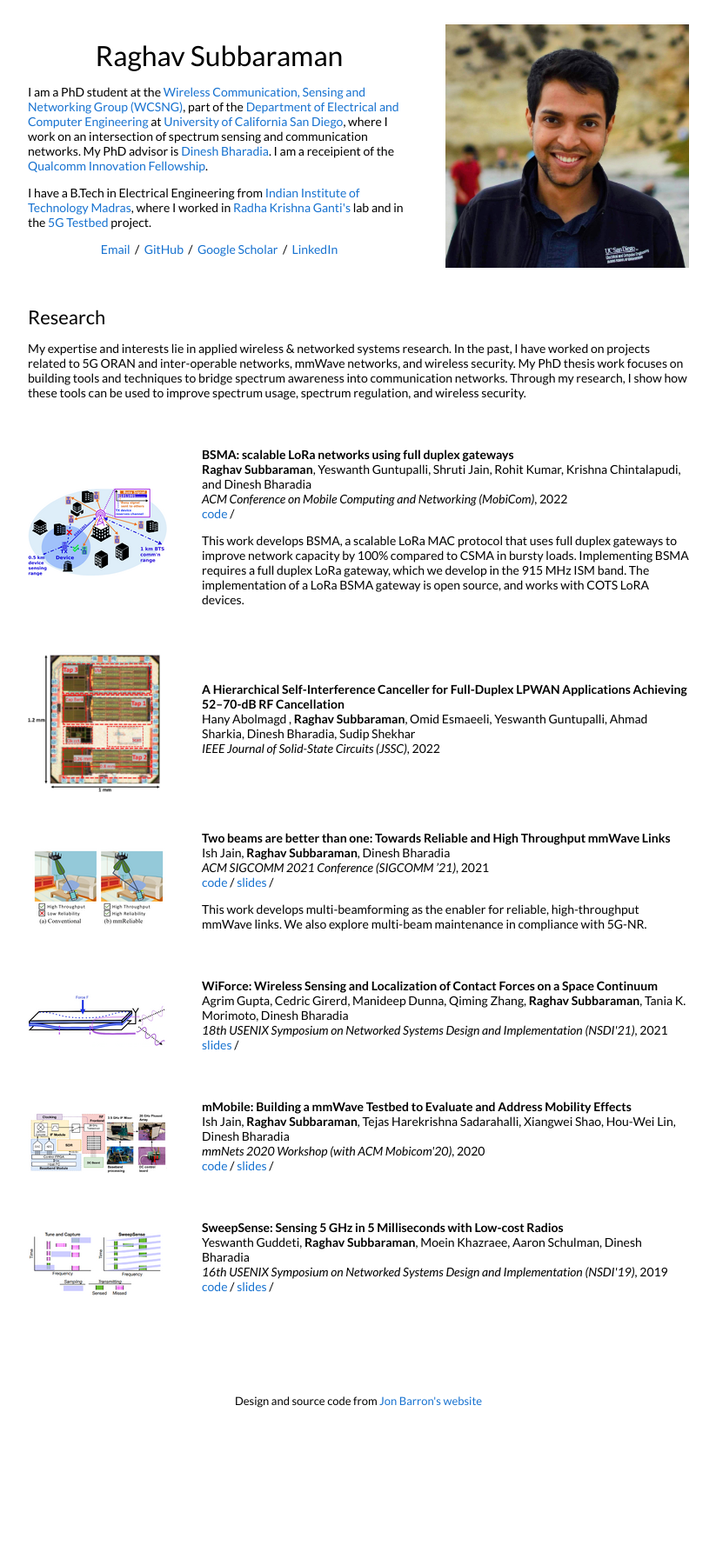
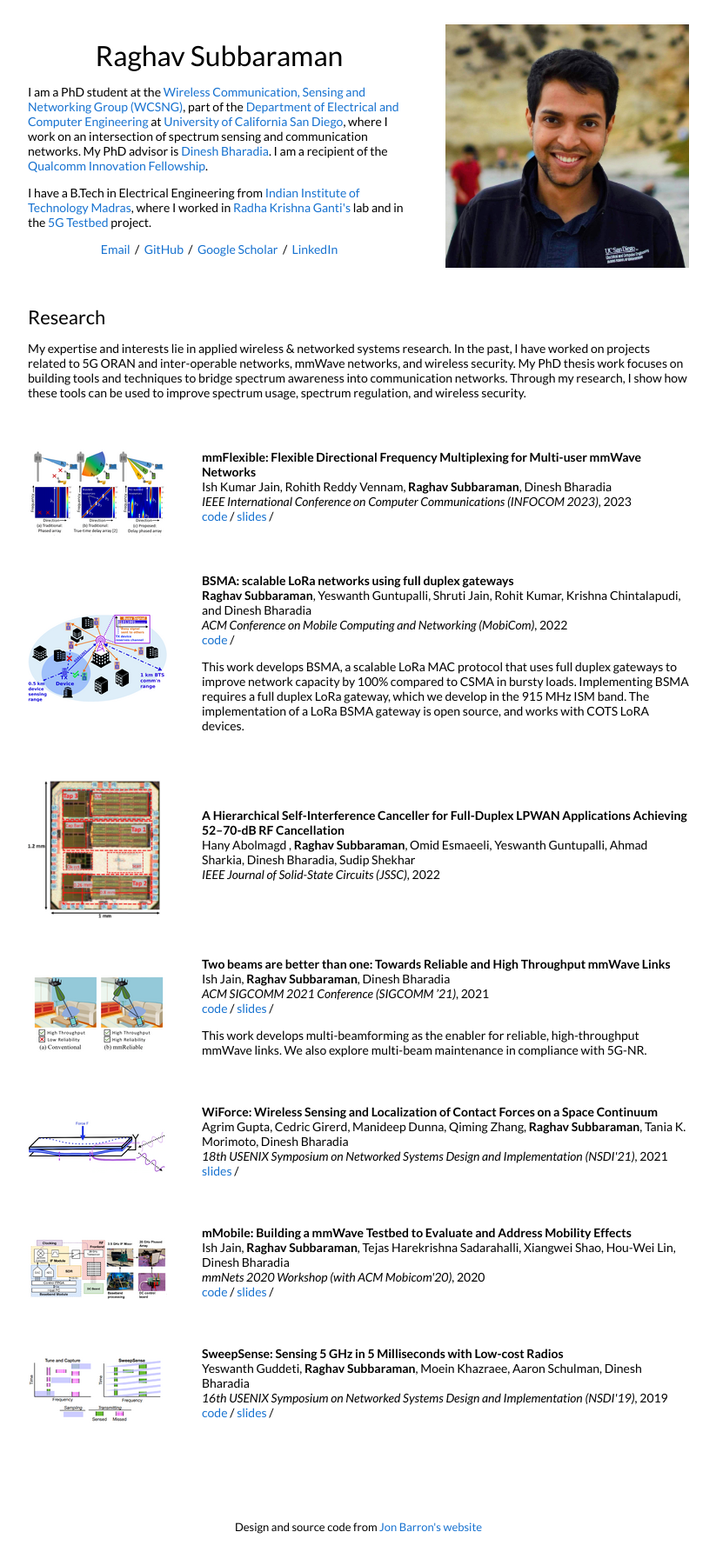
Before and after one commit to rsubbaraman/rsubbaraman.github.io, a Jekyll site: the page built from _posts/2023-05-30-mmflexible-infocom.markdown, in a window 1280 px wide. Shown: the whole page at 87% size, without its empty margins (228-1051 px from the left). Built offline with Jekyll 4.4.1, drawn with Linux system fonts in a browser that asks for light colours; before the commit the page ends 1640 px from its top, so only the background shows below that.

Commit message:
add mmflexible

```diff
--- a/_layouts/default.html
+++ b/_layouts/default.html
@@ -34,7 +34,7 @@
                   Networking Group (WCSNG)</a>, part of the <a href="https://ece.ucsd.edu/">Department of Electrical and
                   Computer Engineering</a> at <a href="https://www.ucsd.edu/">University of California San Diego</a>,
                 where I work on an intersection of spectrum sensing and communication networks. My PhD advisor is <a
-                  href="https://web.eng.ucsd.edu/~dineshb/">Dinesh Bharadia</a>. I am a receipient of the <a
+                  href="https://web.eng.ucsd.edu/~dineshb/">Dinesh Bharadia</a>. I am a recipient of the <a
                   href="https://www.qualcomm.com/research/university-relations/innovation-fellowship/2022-north-america">Qualcomm
                   Innovation Fellowship</a>.
               </p>
--- /dev/null
+++ b/_posts/2023-05-30-mmflexible-infocom.markdown
@@ -0,0 +1,13 @@
+---
+layout: post
+title:  "mmFlexible: Flexible Directional Frequency Multiplexing for Multi-user mmWave Networks"
+date:   2023-05-30 10:22:00 +00:00
+image: /images/mmflexible.png
+categories: research
+author: "Raghav Subbaraman"
+authors: "Ish Kumar Jain, Rohith Reddy Vennam, <strong>Raghav Subbaraman</strong>, Dinesh Bharadia"
+venue: "IEEE International Conference on Computer Communications (INFOCOM 2023)"
+paper: "https://wcsng.ucsd.edu/files/mmflexible.pdf"
+slides: https://wcsng.ucsd.edu/files/slides_mmflexible.pdf
+code: https://github.com/ucsdwcsng/dpa
+---
```
Also changed, not shown: images/mmflexible.png (added), tn/images/bsmafig1.png, tn/images/jekyll-logo.png, tn/images/lpwanfd.png, tn/images/mmflexible.png (added), tn/images/mmobile.png, tn/images/mmreliable.png, tn/images/sweepsense.png, tn/images/wiforce.png.
